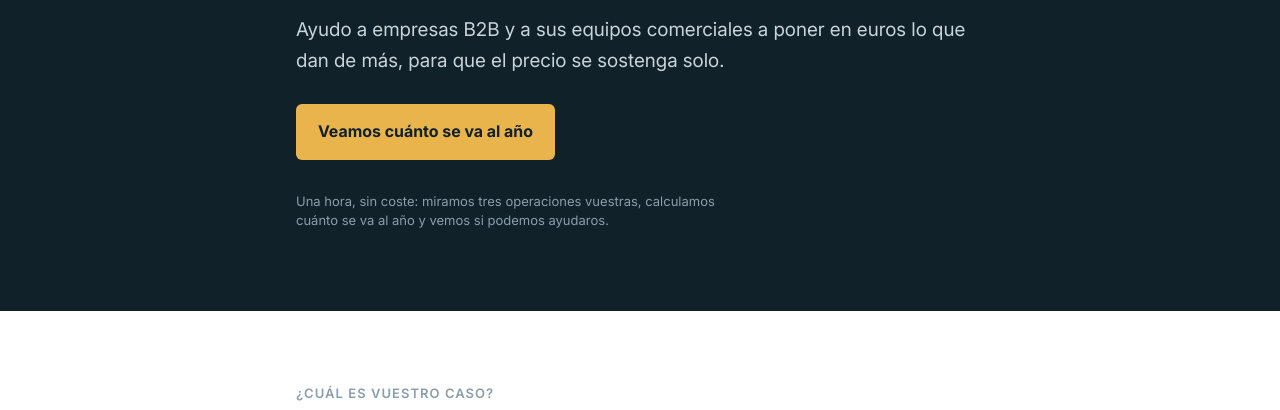
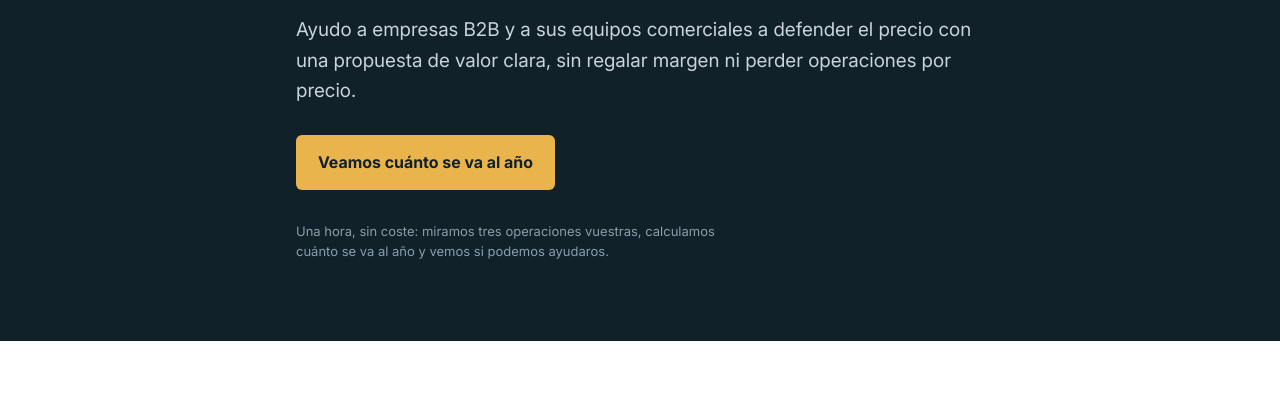
Before and after one commit to juanitoabarcaf-lang/web, a plain HTML site: page index.html in a window 1280 px wide. Shown: the part 357-767 px from the top of the page. Drawn offline with Linux system fonts and the light colour scheme.

Commit message:
Actualizar index.html

```diff
--- a/index.html
+++ b/index.html
@@ -236,7 +236,7 @@ s.setAttribute("data-website-id","1c7607e6-4799-4255-bdee-e5a77d4e1a08");documen
   <div class="wrap stack">
     <div class="bar" aria-hidden="true"></div>
     <h1>Lo vuestro es mejor. <mark>Y aun así acabáis cediendo en precio o perdiendo la venta.</mark></h1>
-    <p class="lead"><span style="display:block">Ayudo a empresas B2B y a sus equipos comerciales a poner en euros lo que dan de más, para que el precio se sostenga solo.</span></p>
+    <p class="lead"><span style="display:block">Ayudo a empresas B2B y a sus equipos comerciales a defender el precio con una propuesta de valor clara, sin regalar margen ni perder operaciones por precio.</span></p>
     <div class="ctas">
       <a class="btn primary" href="#hablamos">Veamos cuánto se va al año</a>
     </div>
```
